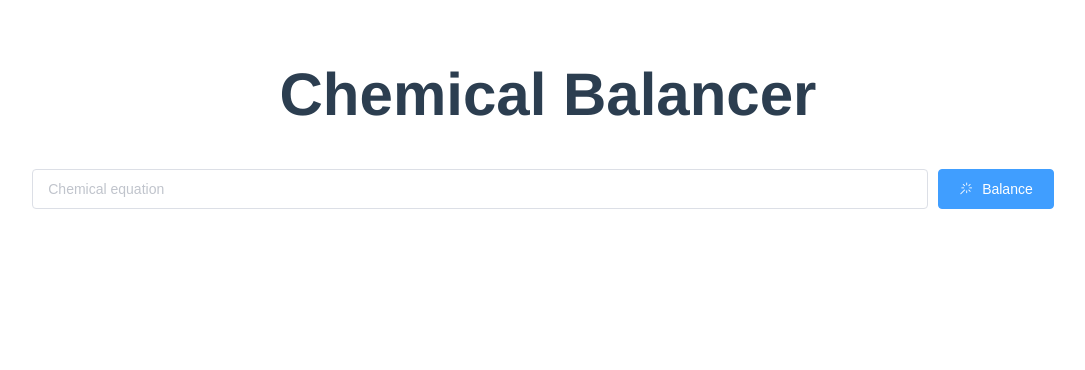
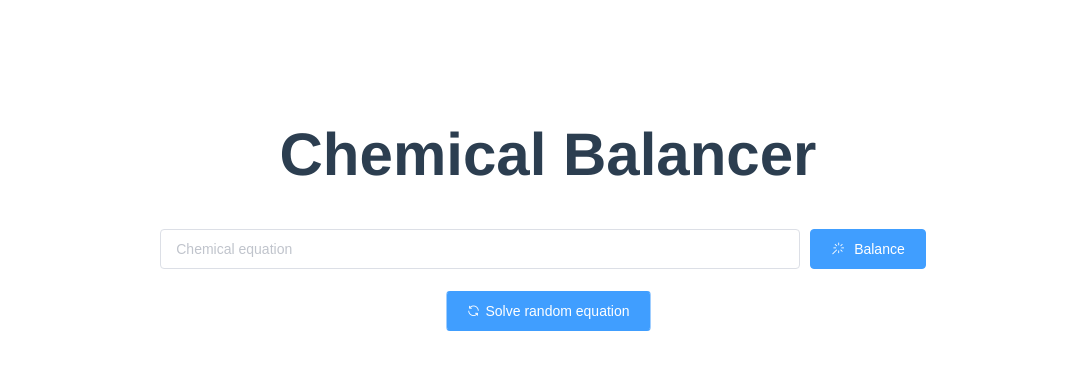
Before and after one commit to FelixIsaac/chemical-balancer, a Vue app in the folder app/: page / in a window 1280 px wide. Shown: the top 370 px of the page, without its empty margins (92-1177 px from the left). Built offline with nearby package versions, Linux system fonts and the light colour scheme.

Commit message:
feat(balancer view): show solution

```diff
--- a/app/src/components/Balancer.vue
+++ b/app/src/components/Balancer.vue
@@ -1,5 +1,5 @@
 <template>
-  <main>
+  <el-main>
     <h1>Chemical Balancer</h1>
     <el-form inline status-icon @submit.native="submit">
       <el-form-item>
@@ -21,7 +21,24 @@
         </el-button>
       </el-form-item>
     </el-form>
-  </main>
+    <el-button-group>
+      <el-button
+        type="primary"
+        icon="el-icon-refresh"
+        @click="random"
+      >Solve random equation</el-button>
+    </el-button-group>
+    <el-alert
+      type="success"
+      class="solution"
+      show-icon
+      center
+      :closable="false"
+      v-show="solution"
+    >
+      <div v-html="solution" style="font-size: 30px"/>
+    </el-alert>
+  </el-main>
 </template>
 
 <script>
@@ -35,16 +52,21 @@ export default {
   components: {},
   data: () => ({
     isBalancing: false,
+    solution: null,
     value: '',
   }),
   methods: {
     balance() {
       this.isBalancing = true;
+      this.solution = null;
 
       const { eqn, coefs } = balanceEquation(this.value);
-      console.log(eqn.toHtml(coefs));
 
-      this.isBalancing = false;
+      setTimeout(() => {
+        this.isBalancing = false;
+        this.solution = eqn.toHtml(coefs).outerHTML;
+        console.log(this.solution);
+      }, 300);
     },
     submit(e) {
       e.preventDefault();
@@ -65,6 +87,11 @@ h1 {
 }
 
 .equation {
-  width: 70vw;
+  width: 50vw;
+}
+
+.solution {
+  margin: 30px 0;
+  padding: 30px;
 }
 </style>
```
